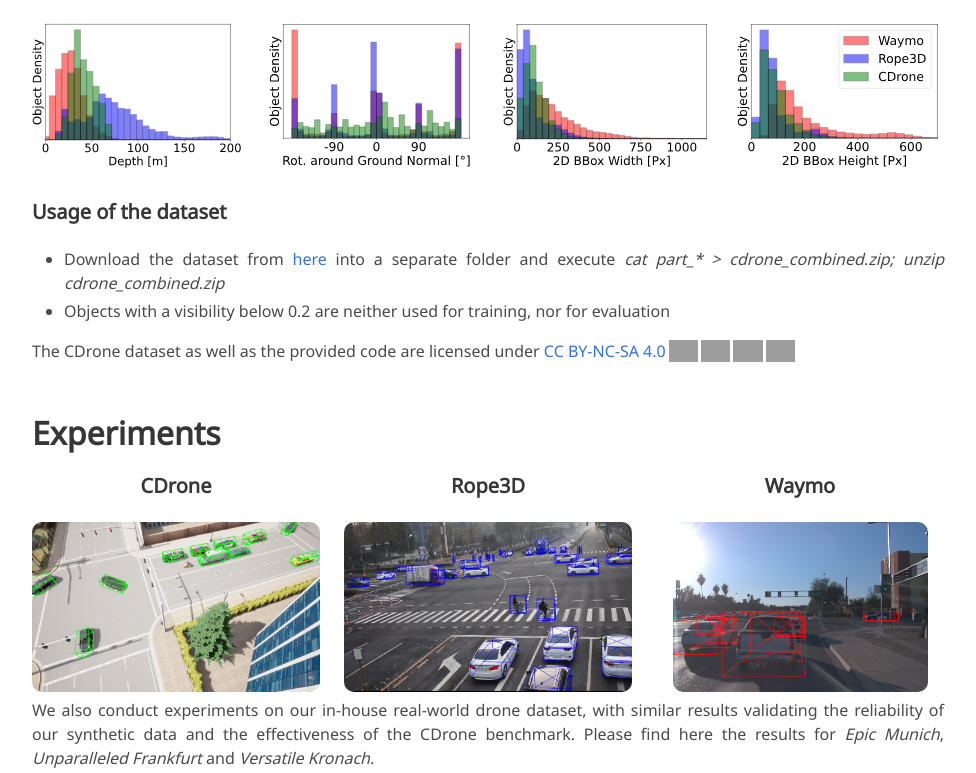
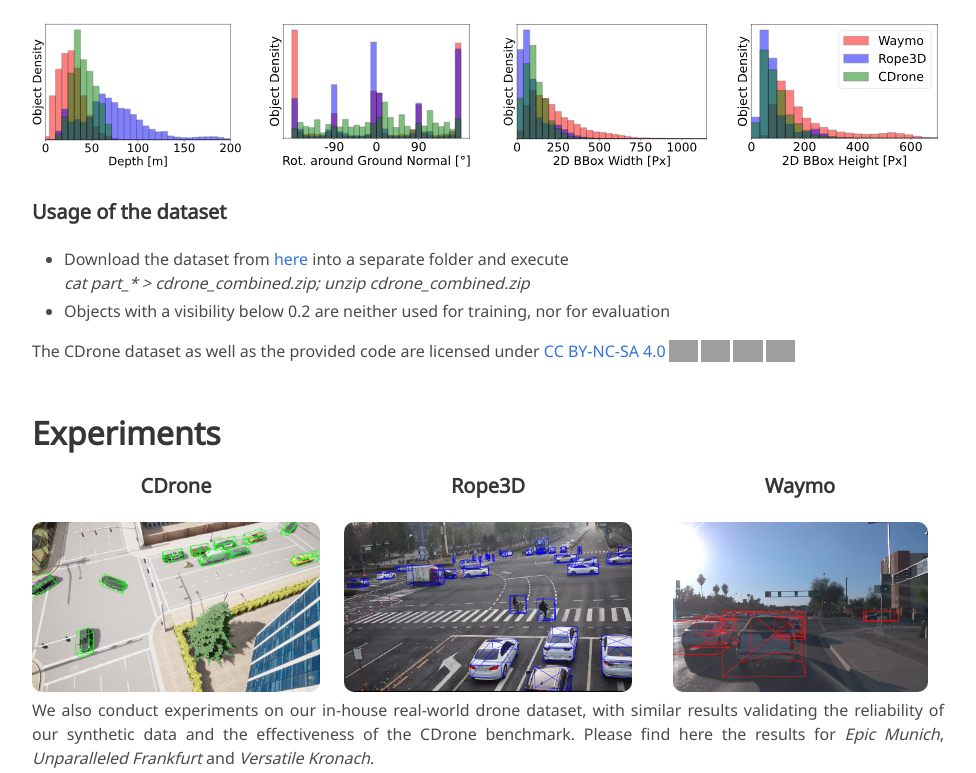
Before and after one commit to deepscenario/CDrone, a plain HTML site: page index.html in a window 1280 px wide. Shown: the part 2217-2990 px from the top of the page, without its empty margins (152-1128 px from the left). Drawn offline with nearby package versions, Linux system fonts and the light colour scheme; grey boxes are pictures that could not be loaded; some icons are missing; a web font is replaced by a local one.

Commit message:
new line for readability

```diff
--- a/index.html
+++ b/index.html
@@ -327,7 +327,7 @@
       <div class="content has-text-justified">
         <p>
           <ul>
-            <li>Download the dataset from <a href="https://cvg.cit.tum.de/webshare/g/cdrone/data/">here</a> into a separate folder and execute <i>cat part_* > cdrone_combined.zip; unzip cdrone_combined.zip</i></li>
+            <li>Download the dataset from <a href="https://cvg.cit.tum.de/webshare/g/cdrone/data/">here</a> into a separate folder and execute <br><i>cat part_* > cdrone_combined.zip; unzip cdrone_combined.zip</i></li>
             <li>Objects with a visibility below 0.2 are neither used for training, nor for evaluation</li>
           </ul>
           <p xmlns:cc="http://creativecommons.org/ns#" >The CDrone dataset as well as the provided code are licensed under  <a href="https://creativecommons.org/licenses/by-nc-sa/4.0/?ref=chooser-v1" target="_blank" rel="license noopener noreferrer" style="display:inline-block;">CC BY-NC-SA 4.0<img style="height:22px!important;margin-left:3px;vertical-align:text-bottom;" src="https://mirrors.creativecommons.org/presskit/icons/cc.svg?ref=chooser-v1" alt=""><img style="height:22px!important;margin-left:3px;vertical-align:text-bottom;" src="https://mirrors.creativecommons.org/presskit/icons/by.svg?ref=chooser-v1" alt=""><img style="height:22px!important;margin-left:3px;vertical-align:text-bottom;" src="https://mirrors.creativecommons.org/presskit/icons/nc.svg?ref=chooser-v1" alt=""><img style="height:22px!important;margin-left:3px;vertical-align:text-bottom;" src="https://mirrors.creativecommons.org/presskit/icons/sa.svg?ref=chooser-v1" alt=""></a></p>
```
